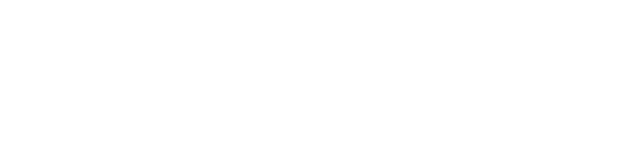
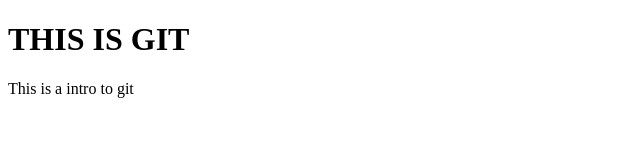
Before and after one commit to RAJWARDHAN-B/git-sig-csi, a plain HTML site: page index.html in a window 1280 px wide. Shown: the whole page, without its empty margins (0-640 px from the left). Drawn offline with Linux system fonts and the light colour scheme.

Commit message:
Added h1 and p in file

```diff
--- a/index.html
+++ b/index.html
@@ -6,6 +6,8 @@
     <title>Document</title>
 </head>
 <body>
+    <h1>THIS IS GIT</h1>
+    <P>This is a intro to git</P>
 
 </body>
 </html>
```
